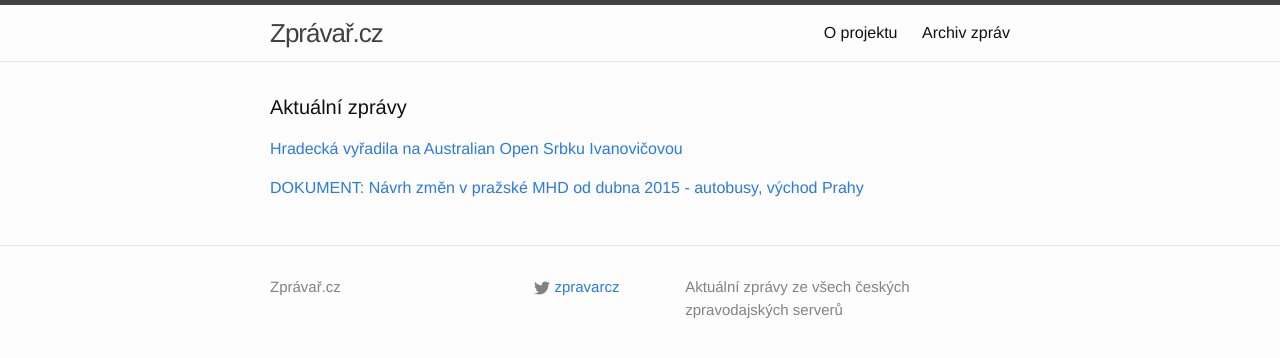
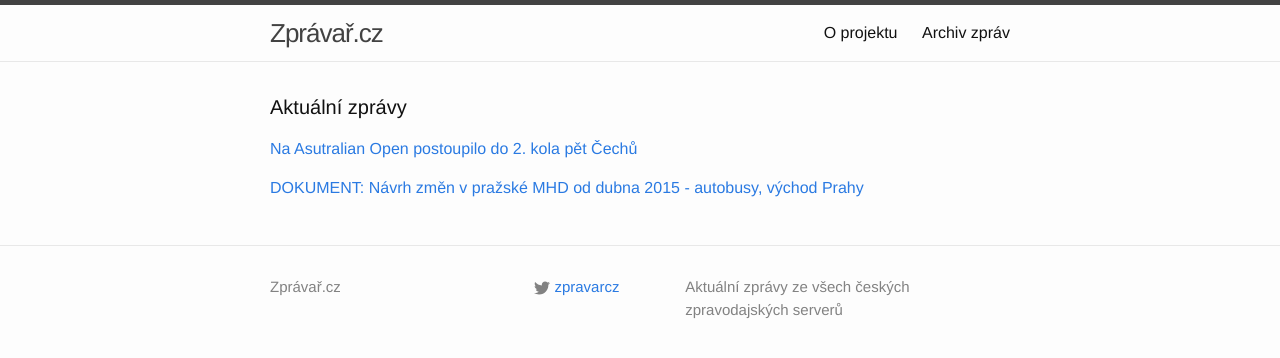
Before and after one commit to adliska/zpravar, a Jekyll site: the page built from index.html, in a window 1280 px wide. Shown: the top 358 px of the page. Built offline with Jekyll 4.4.1, drawn with Linux system fonts in a browser that asks for light colours.

Commit message:
zpravar news update

```diff
--- a/index.html
+++ b/index.html
@@ -5,9 +5,12 @@
 <div class="home">
     <h1 class="page-heading">Aktuální zprávy</h1>
 
-<p><a href="javascript:;" onclick="toggle_visibility('zpravy0')">Hradecká vyřadila na Australian Open Srbku Ivanovičovou</a></p>
+<p><a href="javascript:;" onclick="toggle_visibility('zpravy0')">Na Asutralian Open postoupilo do 2. kola pět Čechů</a></p>
 <div id="zpravy0" style="display:none">
 <ul>
+<li><a href=http://www.sportovninoviny.cz/zpravy/na-asutralian-open-postoupilo-do-2-kola-pet-cechu/1170567>Na Asutralian Open postoupilo do 2. kola pět Čechů - www.sportovninoviny.cz</a></li>
+<li><a href=http://www.sportovninoviny.cz/zpravy/hradecka-vyradila-ivanovicovou-dal-jdou-i-pliskova-berdych-a-koukalova/1170567>Hradecká vyřadila Ivanovičovou, dál jdou i Plíšková, Berdych a Koukalová - www.sportovninoviny.cz</a></li>
+<li><a href=http://www.rozhlas.cz/_zprava/berdych-koukalova-a-hradecka-postoupili-do-2-kola-na-australian-open--1445102>Berdych, Koukalová a Hradecká postoupili do 2. kola na Australian Open - www.rozhlas.cz</a></li>
 <li><a href=http://www.sportovninoviny.cz/zpravy/hradecka-vyradila-na-australian-open-srbku-ivanovicovou/1170567>Hradecká vyřadila na Australian Open Srbku Ivanovičovou - www.sportovninoviny.cz</a></li>
 <li><a href=http://sport.aktualne.cz/senzacni-uvod-grandslamu-hradecka-vyradila-ivanovicovou/r~da5cffe29f9211e4bdad0025900fea04/>Senzační úvod grandslamu. Hradecká vyřadila Ivanovičovou! - sport.aktualne.cz</a></li>
 <li><a href=http://sport.idnes.cz/hradecka-v-melbourne-prekvapila-a-vyradila-srbku-ivanovicovou-p72-/tenis.aspx?c=A150119_051202_tenis_vis>Hradecká v Melbourne překvapila a vyřadila Srbku Ivanovičovou - sport.idnes.cz</a></li>
```
